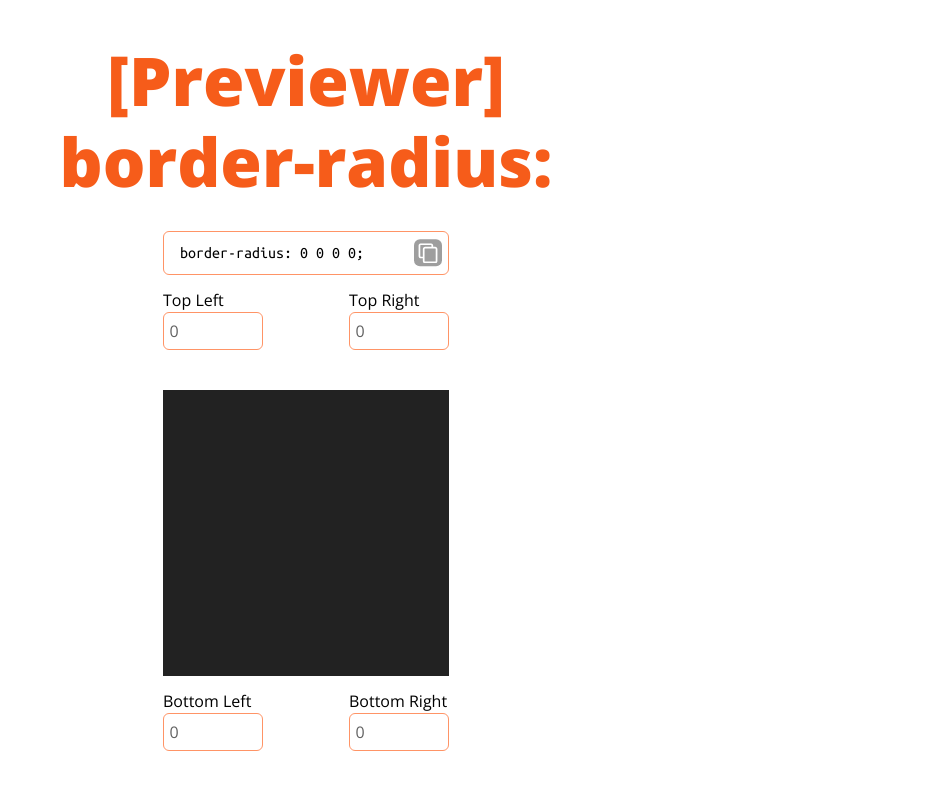
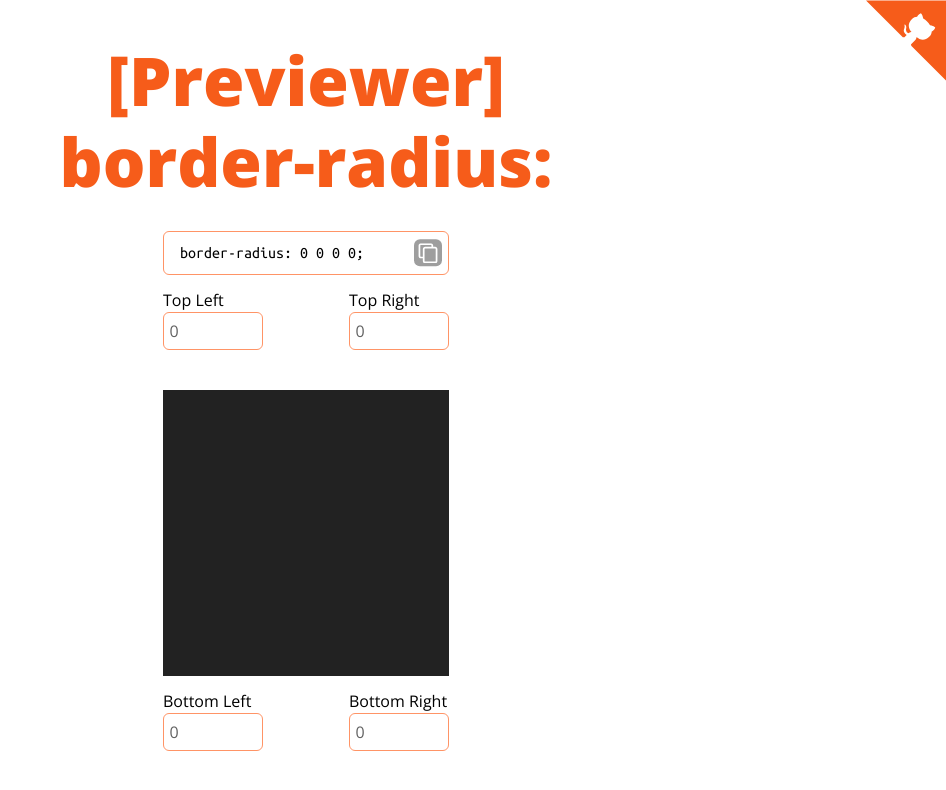
Before and after one commit to Allyhere/border-radius-previewer, a website built with Vite: page index.html in a window 1280 px wide. Shown: the whole page, without its empty margins (334-1280 px from the left). Built offline with nearby package versions, Linux system fonts and the light colour scheme; some packages are replaced by stand-ins of ours.

Commit message:
feat: added github button

```diff
--- a/index.html
+++ b/index.html
@@ -93,6 +93,23 @@
         </label>
         <div class="controls__output [ full-width ]" data-js="output"></div>
       </form>
+      <a href="https://github.com/Allyhere/border-radius-previewer" class="github" target="_blank">
+        <svg
+          width="80"
+          height="81"
+          viewBox="0 0 80 81"
+          fill="none"
+          class="github__repo"
+          xmlns="http://www.w3.org/2000/svg"
+        >
+          <title>Link to Allyhere's Github</title>
+          <path
+            fill-rule="evenodd"
+            clip-rule="evenodd"
+            d="M0 0.5L36.8 37.3H38.4649L40.6634 35.1173C36.5123 32.217 38.08 29.172 38.08 29.172C39.04 26.964 38.56 25.652 38.56 25.652C38.144 23.54 39.488 24.916 39.488 24.916C40.736 26.388 40.16 28.436 40.16 28.436C39.4359 31.3047 41.2086 32.719 42.4821 33.3117L42.784 33.012C43.808 32.244 44.768 31.988 45.504 32.052C42.816 28.66 40.8 24.308 46.016 19.06C47.52 17.588 49.28 16.884 51.104 16.82C51.296 16.308 52.224 14.452 54.848 13.332C54.848 13.332 56.352 14.1 57.216 18.484C58.592 19.252 59.904 20.276 61.088 21.428C62.24 22.58 63.264 23.924 64.032 25.332C68.416 26.164 69.216 27.668 69.216 27.668C68.064 30.292 66.208 31.22 65.728 31.412C65.632 33.268 64.96 34.996 63.456 36.5C58.208 41.748 53.856 39.7 50.464 37.012C50.528 37.908 50.144 39.188 48.864 40.468L45.12 44.18C44.9488 44.3512 44.9684 44.713 45.0483 45.0588L45.44 45.94L80 80.5V0.5H0Z"
+          />
+        </svg>
+      </a>
     </main>
     <script type="module" src="/main.js"></script>
   </body>
--- a/style.css
+++ b/style.css
@@ -188,6 +188,23 @@ main {
 	white-space: nowrap !important;
 }
 
+.github {
+  --color: var(--color-primary-900);
+  position: absolute;
+  right: 0; top: 0;
+  cursor: pointer;
+  &:is(
+    :hover,
+    :focus,
+    :focus-visible
+  ) .github__repo {--color: var(--color-primary-300);  }
+}
+
+.github__repo {
+  fill: var(--color);
+  transition: fill var(--transition);
+}
+
 .full-width { grid-column: 1 / -1; }
 
 @keyframes pop-in {
```
Also changed, not shown: public/Subtract.svg (added).
